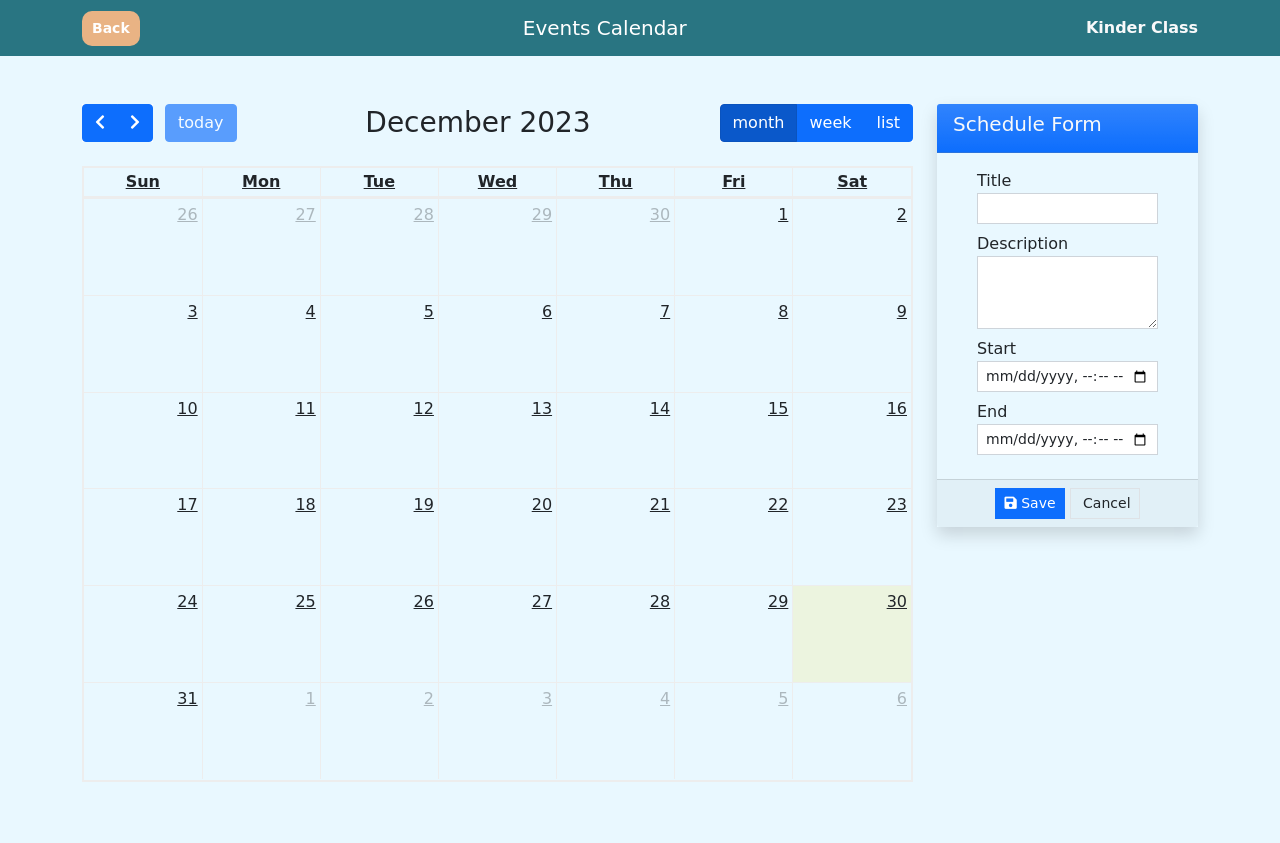
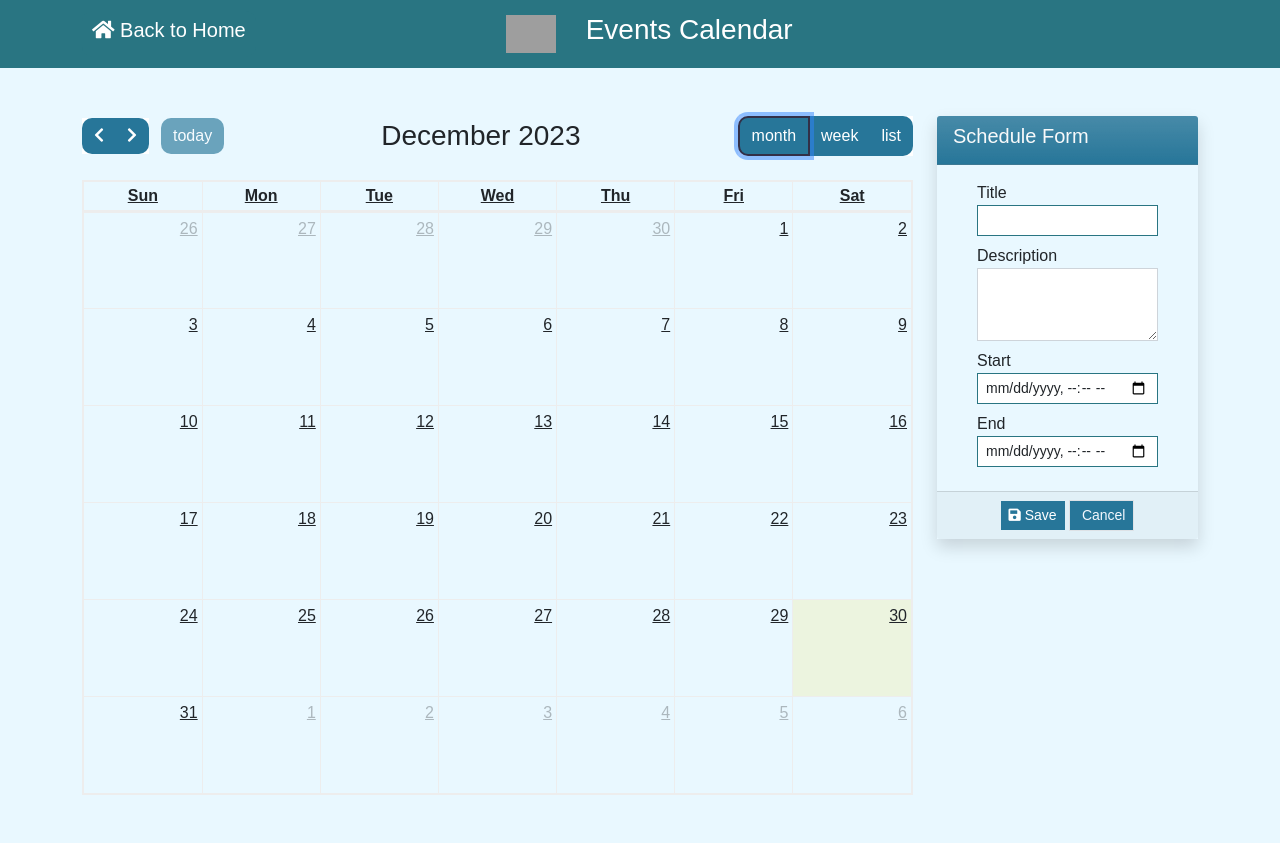
Before and after one commit to marygarcia18/lykess-class---files, a PHP site: page /calendar_admin.php in a window 1280 px wide. Before the commit the page ends 782 px from the top, so only its background shows below. Run offline with PHP 8.4, Linux system fonts and the light colour scheme; data that the repository does not hold is empty; a stand-in replaces the project's code that opens the database connection; some libraries are stand-ins or nearby versions; grey boxes are pictures that could not be loaded.

Commit message:
updated code

```diff
--- a/calendar_admin.php
+++ b/calendar_admin.php
@@ -1,4 +1,4 @@
-<?php require_once('connect.php') ?>
+<?php require_once('connect1.php') ?>
 <!DOCTYPE html>
 <html lang="en">
 
@@ -6,7 +6,7 @@
     <meta charset="UTF-8">
     <meta http-equiv="X-UA-Compatible" content="IE=edge">
     <meta name="viewport" content="width=device-width, initial-scale=1.0">
-    <title>Events Calendar</title>
+    <title>Event Calendar</title>
     <link rel="stylesheet" href="https://pro.fontawesome.com/releases/v5.10.0/css/all.css" integrity="sha384-AYmEC3Yw5cVb3ZcuHtOA93w35dYTsvhLPVnYs9eStHfGJvOvKxVfELGroGkvsg+p" crossorigin="anonymous"/>
     <link rel="stylesheet" href="./css/bootstrap.min.css">
     <link rel="stylesheet" href="./fullcalendar/lib/main.min.css">
@@ -58,19 +58,184 @@
         .btn-group {
             background: #fff;
         }
+        @import url('https://fonts.googleapis.com/css2?family=Poppins:wght@300;400;500;600;700&display=swap');
+
+        :root{
+        --color-default:#297582;
+        --color-second:#277699;
+        --color-white:#fff;
+        --color-body:#E9F8FF;
+        --color-light:#e0e0e0;
+        --color-orange:#FFD9CE;
+        --dark-body: #4d4c5a;
+        --dark-main: #141529;
+        --dark-second: #79788c;
+        --dark-hover: #323048;
+        --dark-text: #f8fbff;
+        --light-body: #f3f8fe;
+        --light-main: #fdfdfd;
+        --light-second: #c3c2c8;
+        --light-hover: #edf0f5;
+        --light-text: #151426;
+        --blue: #007497;
+        --white: #fff;
+        --shadow: rgba(100, 100, 111, 0.2) 0px 7px 29px 0px;
+        }
+
+
+        * {
+            font-family: 'Poppins', sans-serif;
+        }
+
+        body{
+        --bg-body: var(--light-body);
+        --bg-main: var(--light-main);
+        --bg-second: var(--light-second);
+        --color-hover: var(--light-hover);
+        --color-txt: var(--light-text);
+        font-family: var(--font-family);
+        background-color: var(--bg-body);
+        }
+        .fc-prev-button{
+            background-color:#277699;
+            border:none;
+            border-radius: 10px;
+        }
+        .fc-next-button{
+            background-color:#277699;
+            border:none;
+            border-radius:10px;
+        }
+        .fc-today-button{
+            background-color:#277699;
+            border:none;
+            border-radius:10px;
+        }
+        .btn-primary:disabled{
+            background-color:#277699;
+            border:none;
+            border-radius:10px;
+        }
+        .fc-dayGridMonth-button{
+            background-color:#277699;
+            border:none;
+            border-radius:10px;
+        }
+        .fc-dayGridWeek-button {
+            background-color:#277699;
+            border:none;
+            border-radius:10px;
+        }
+        .fc-list-button {
+            background-color:#277699;
+            border:none;
+            border-radius:10px;
+        }
+        .btn-primary.active{
+            background-color:#277699;
+            border: 2px solid #323048;
+            box-shadow: 0 0 0 0.25rem rgba(49,132,253,.5);
+        }
+        .btn-primary:focus {
+            background-color:#277699;
+            border: 2px solid #323048;
+            box-shadow: 0 0 0 0.25rem rgba(49,132,253,.5);
+        }
+        .btn-primary:hover {
+            background-color:#297582;
+        }
+        .btn[type="submit"]{
+            background-color:#277699;
+            border:none;
+            border-radius:20px;
+        }
+        .btn[type="submit"]:hover{
+            background-color:#277699;
+            border: 2px solid #323048;
+            box-shadow: 0 0 0 0.25rem rgba(49,132,253,.5);
+        }
+        .btn[type="reset"]{
+            background-color:#277699;
+            border:none;
+            border-radius:20px;
+            color:#f3f8fe;
+        }
+        .btn[type="reset"]:hover{
+            background-color:#277699;
+            border: 2px solid #323048;
+            box-shadow: 0 0 0 0.25rem rgba(49,132,253,.5);
+        }
+
+        input[type="text"]#title{
+            border: 1px solid var(--color-default);
+            border-radius: 10px;
+        }
+        textarea #description{
+            border: 1px solid var(--color-default);
+            border-radius: 10px;
+        }
+
+        input[type="datetime-local"]::-webkit-calendar-picker-indicator {
+            /* filter: invert(100%) sepia(0%) saturate(3207%) hue-rotate(130deg) brightness(95%) contrast(80%); */
+            opacity: 8;
+            width: 10%;
+            left:35%
+        }
+        input[type="datetime-local"]#start_datetime{
+            border: 1px solid var(--color-default);
+            border-radius: 10px;
+        }
+        input[type="datetime-local"]#end_datetime{
+            border: 1px solid var(--color-default);
+            border-radius: 10px;
+        }
+
+        /*Navbar */
+        .website-logo,
+        .navbar-brand
+        {
+            width: 50px;
+            display: flex;
+            transition: all .5s ease;
+            margin-right:30px;
+        }
+        .navbar>.container{
+            justify-content: left;
+        }
+        .back-btn{
+            margin-right:250px;
+            background-color:#297582;
+        }
+
+        /*Modal */
+        .btn[type="button"]#edit{
+            background-color:#277699;
+            border:none;
+            border-radius:20px;
+        }
+        .btn[type="button"]#edit:hover{
+            background-color:#297582;
+            border: 2px solid #323048;
+            box-shadow: 0 0 0 0.25rem rgba(49,132,253,.5);
+        }
+
+
+
     </style>
 </head>
 
 <body class="background">
-    <nav class="navbar navbar-expand-lg" style="background: #297582" id="topNavBar">
+    <nav class="navbar navbar-expand-lg" style="background-color:#297582;" id="topNavBar">
         <div class="container">
-            <button class="back-btn">Back</button>
+        <a href="admin_home.php"><button class="back-btn" ><h5><i class="fa fa-home"></i>  Back to Home</h5></button></a>
+
+            <img src="https://i.ibb.co/9gPHTr8/kinder-class-logo-1.png" class="website-logo">
             <a class="navbar-brand" href="admin_home.php">
-            Events Calendar
+            <h3>Events Calendar</h3>
             </a>
 
             <div>
-                <b class="text-light">Kinder Class</b>
+                <!-- <b class="text-light">Kinder Class</b> -->
             </div>
         </div>
     </nav>
@@ -81,12 +246,12 @@
             </div>
             <div class="col-md-3">
                 <div class="cardt rounded-0 shadow">
-                    <div class="card-header bg-gradient bg-primary text-light">
+                    <div class="card-header bg-gradient text-light" style="background-color:#277699;">
                         <h5 class="card-title">Schedule Form</h5>
                     </div>
                     <div class="card-body">
                         <div class="container-fluid">
-                            <form action="save_schedule.php" method="post" id="schedule-form">
+                            <form action="admin_saveEvent.php" method="post" id="schedule-form">
                                 <input type="hidden" name="id" value="">
                                 <div class="form-group mb-2">
                                     <label for="title" class="control-label">Title</label>
@@ -110,7 +275,7 @@
                     <div class="card-footer">
                         <div class="text-center">
                             <button class="btn btn-primary btn-sm rounded-0" type="submit" form="schedule-form"><i class="fa fa-save"></i> Save</button>
-                            <button class="btn btn-default border btn-sm rounded-0" type="reset" form="schedule-form"><i class="fa fa-reset"></i> Cancel</button>
+                            <button class="btn btn-default border btn-sm rounded-0" type="reset" form="schedule-form"><i class="fa fa-close"></i> Cancel</button>
                         </div>
                     </div>
                 </div>
--- a/delete_schedule.php
+++ b/delete_schedule.php
@@ -8,7 +8,7 @@ if(!isset($_GET['id'])){
 
 $delete = $conn->query("DELETE FROM `schedule_list` where id = '{$_GET['id']}'");
 if($delete){
-    echo "<script> alert('Event has deleted successfully.'); location.replace('./indexx.php') </script>";
+    echo "<script> alert('Event has deleted successfully.'); location.replace('./delete_schedule.php') </script>";
 }else{
     echo "<pre>";
     echo "An Error occured.<br>";
--- a/js/script.js
+++ b/js/script.js
@@ -98,7 +98,7 @@ window.onload = function(){
             if (!!scheds[id]) {
                 var _conf = confirm("Are you sure to delete this scheduled event?");
                 if (_conf === true) {
-                    location.href = "./delete_schedule.php?id=" + id;
+                    location.href = "./admin_deleteEvent.php?id=" + id;
                 }
             } else {
                 alert("Event is undefined");
```
Also changed, not shown: js/sidebar.html (deleted, +0 -92 lines), perf_tracker_US.php (+36 -7 lines), style1.css (line endings or trailing spaces), 1 other file. Lines whose indentation alone changed are shown as unchanged.
